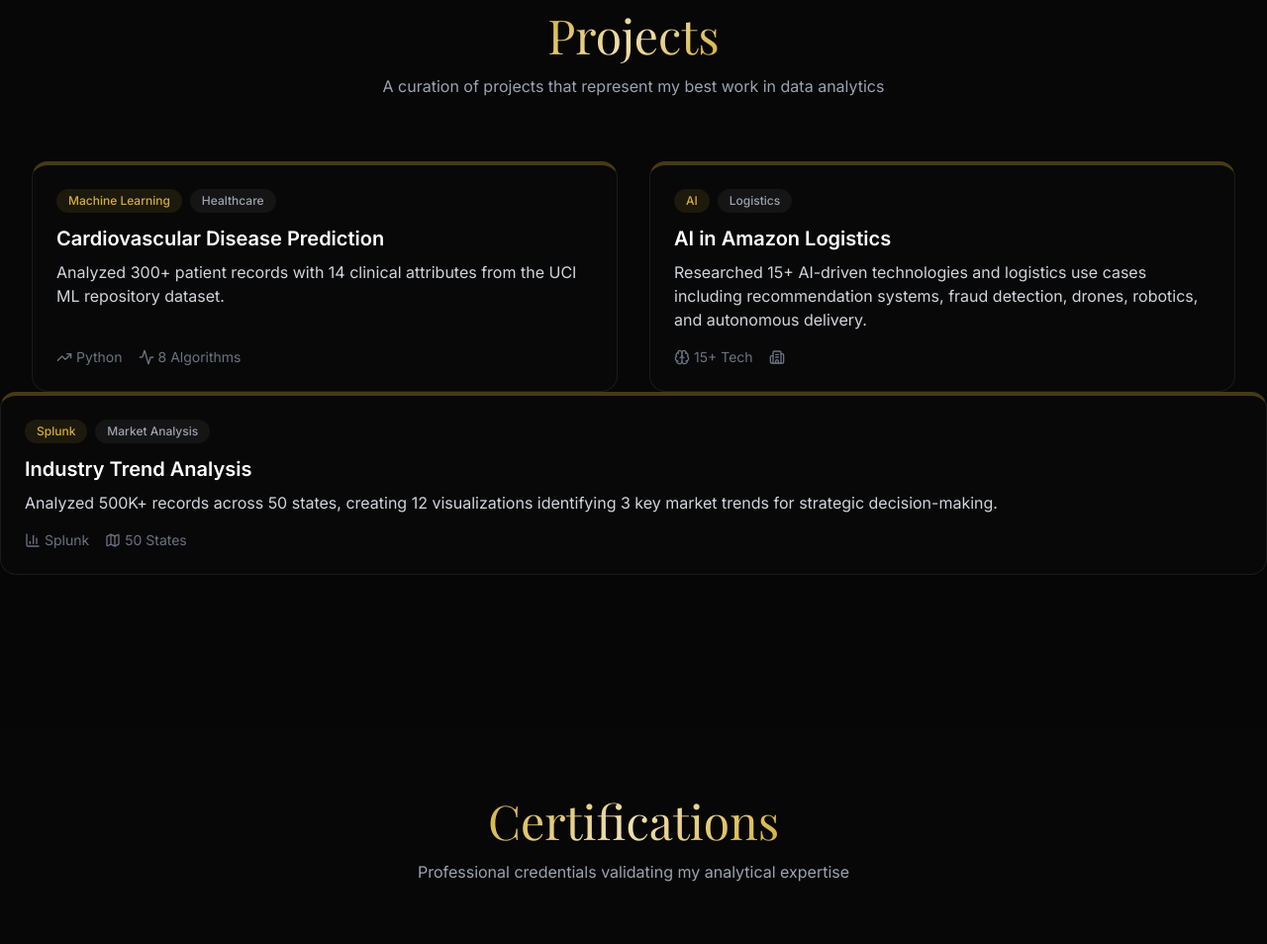
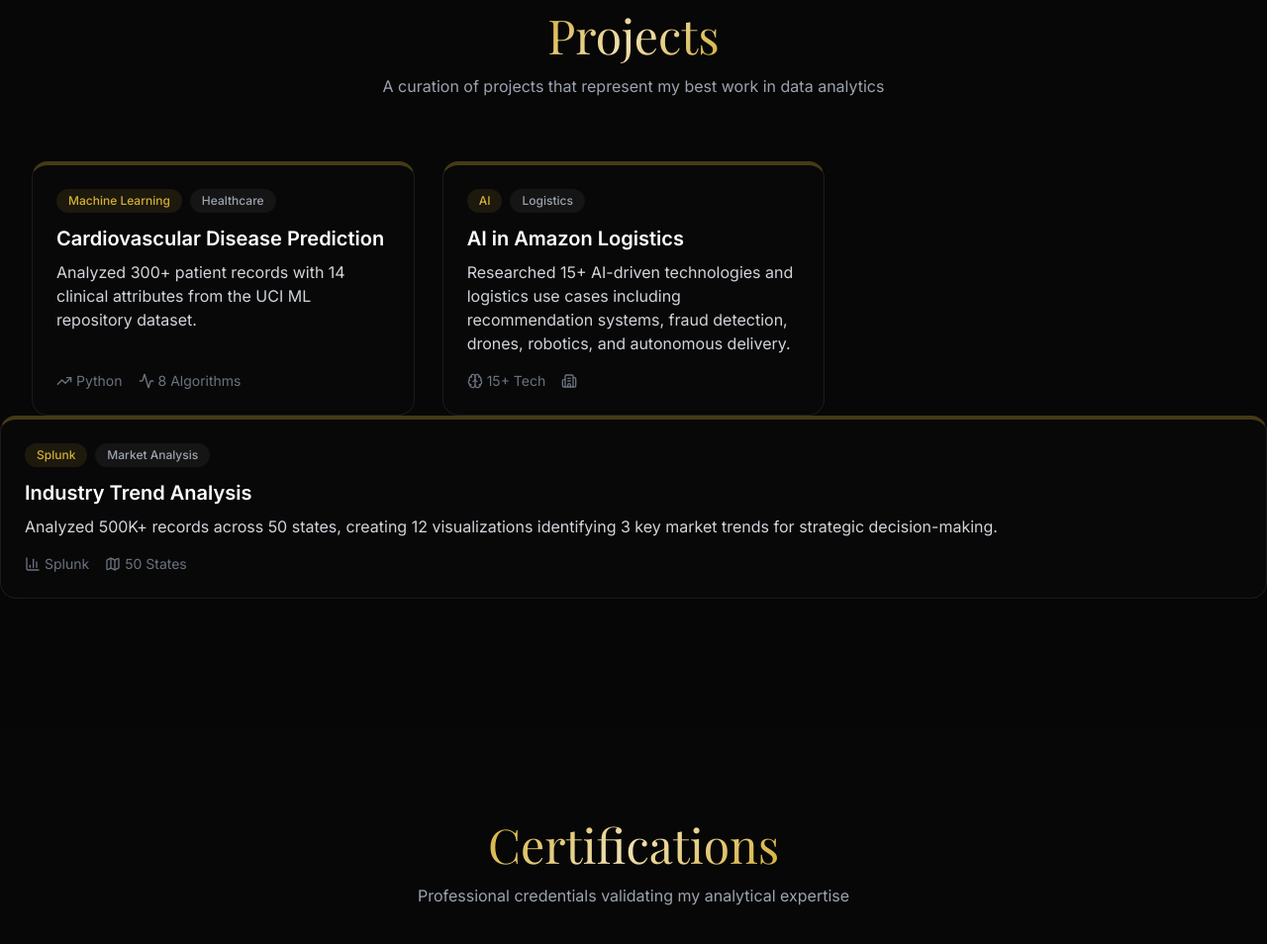
Before and after one commit to Kalyan646/portfolio, a plain HTML site: page index.html in a window 1280 px wide. Shown: the part 3582-4536 px from the top of the page at 99% size. Drawn offline with nearby package versions, Linux system fonts and the light colour scheme; a web font is replaced by a local one.

Commit message:
Change grid layout from 2 to 3 columns

```diff
--- a/index.html
+++ b/index.html
@@ -420,7 +420,7 @@
                 <p class="text-gray-400">A curation of projects that represent my best work in data analytics</p>
             </div>
 
-            <div class="grid md:grid-cols-3 lg:grid-cols-2 gap-8">
+            <div class="grid md:grid-cols-3 lg:grid-cols-3 gap-7">
 
                 <!-- Project 1 -->
                 <article class="group reveal">
```
